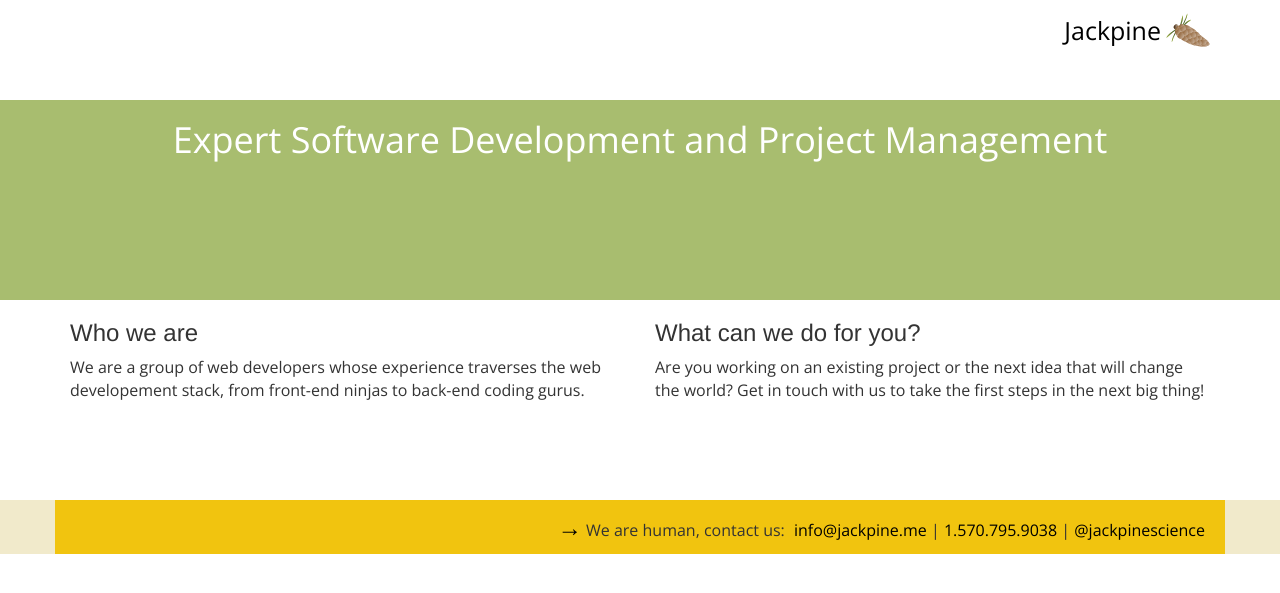
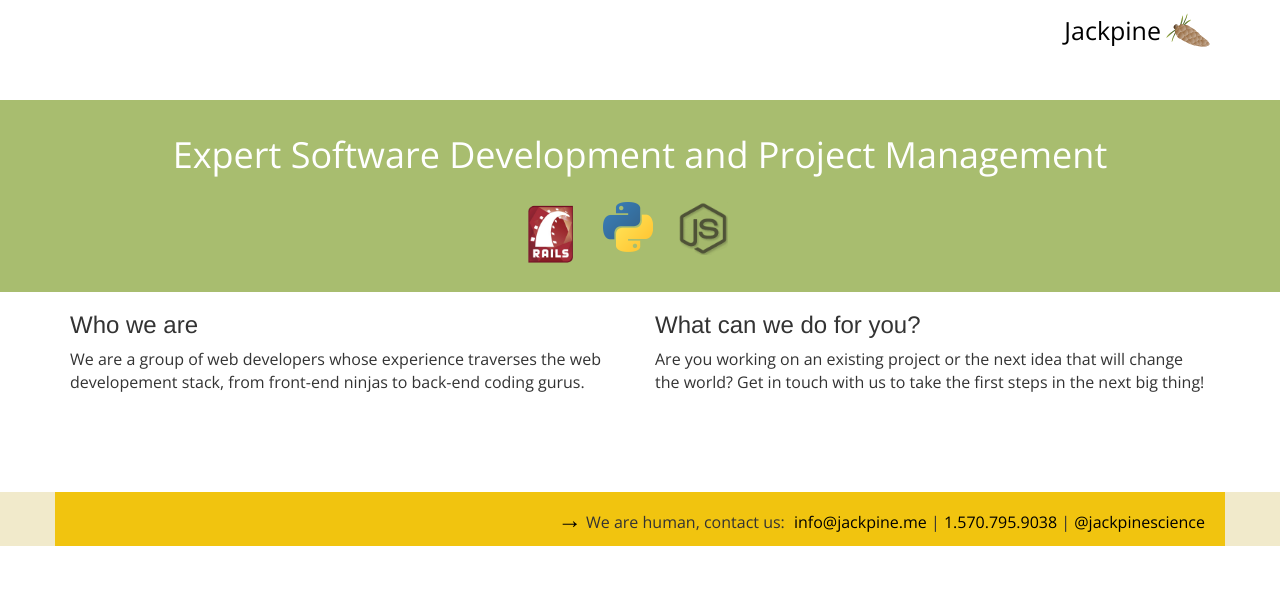
Before and after one commit to jackpine/jackpine.github.com, a Jekyll site: the page built from index.html, in a window 1280 px wide. Shown: the top 593 px of the page. Built offline with Jekyll 4.4.1, drawn with Linux system fonts in a browser that asks for light colours; Markdown is read by kramdown in place of the engine named in the settings.

Commit message:
new badges

```diff
--- a/css/style.css
+++ b/css/style.css
@@ -34,6 +34,25 @@ header #jackpine-avatar{
   height: 34px;
   width: 44px;
   margin-top:13px;
+}
+
+#badges {
+  padding-top: 17px;
+  width: 235px;
+  margin-left:auto;
+  margin-right: auto;
+}
+
+#badges .comp-badge{
+  float:left;
+  margin-right: 25px;
+}
+
+#badges img{
+  width: 50px;
+}
+#badges #rails-badge img{
+  width: 55px;
 }
 
 header a, header a:visited {
@@ -95,7 +114,11 @@ div[role=main] {
 /* front page */
 #jackpine #hero{
   background-color: #a8bd6f;
-  height: 200px;
+  padding-top: 15px;
+  padding-bottom: 25px;
+  text-align:center;
+  /* font-family: 'Helvetica Neue', Helvetica, Arial, sans-serif; */
+  font-weight: bolder;
 }
 
 #jackpine #about{
--- a/index.html
+++ b/index.html
@@ -9,10 +9,17 @@
     <h1>
       Expert Software Development and Project Management
     </h1>
-    <div class="badges row-fluid">
-
+  </div>
+  <div id="badges" class="row">
+    <div id="rails-badge" class="comp-badge">
+      <img src="/img/badges/Ruby_on_Rails.png" />
     </div>
-
+    <div id="python-badge" class="comp-badge ">
+      <img src="/img/badges/Python.png" />
+    </div>
+    <div id="node-badge" class="comp-badge ">
+      <img src="/img/badges/Node.js.png" />
+    </div>
   </div>
 </div>
 <div id="about" class="container">
```
Also changed, not shown: img/badges/Node.js.png (added), img/badges/Python.png (added), img/badges/Ruby_on_Rails.png (added).
